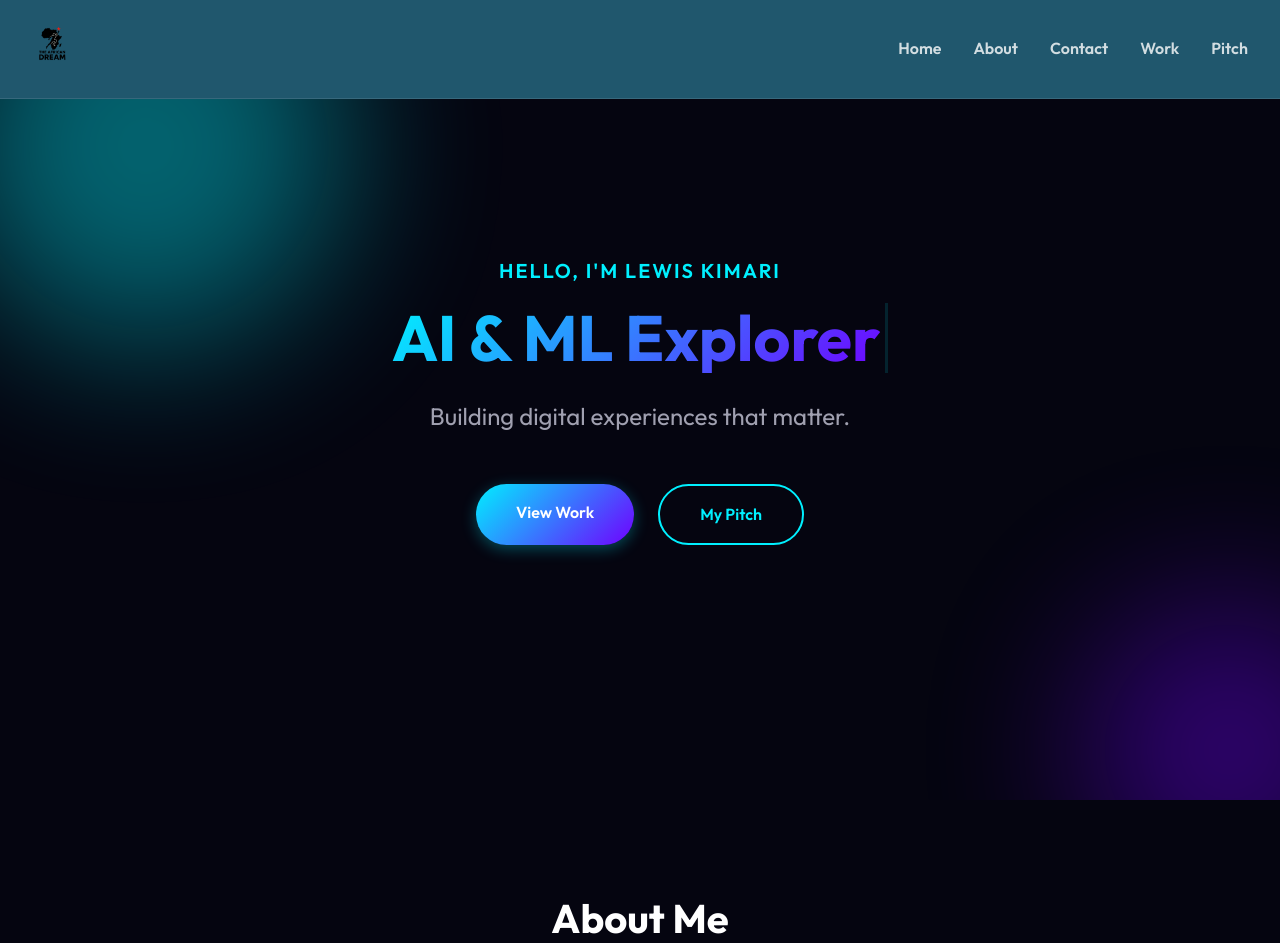
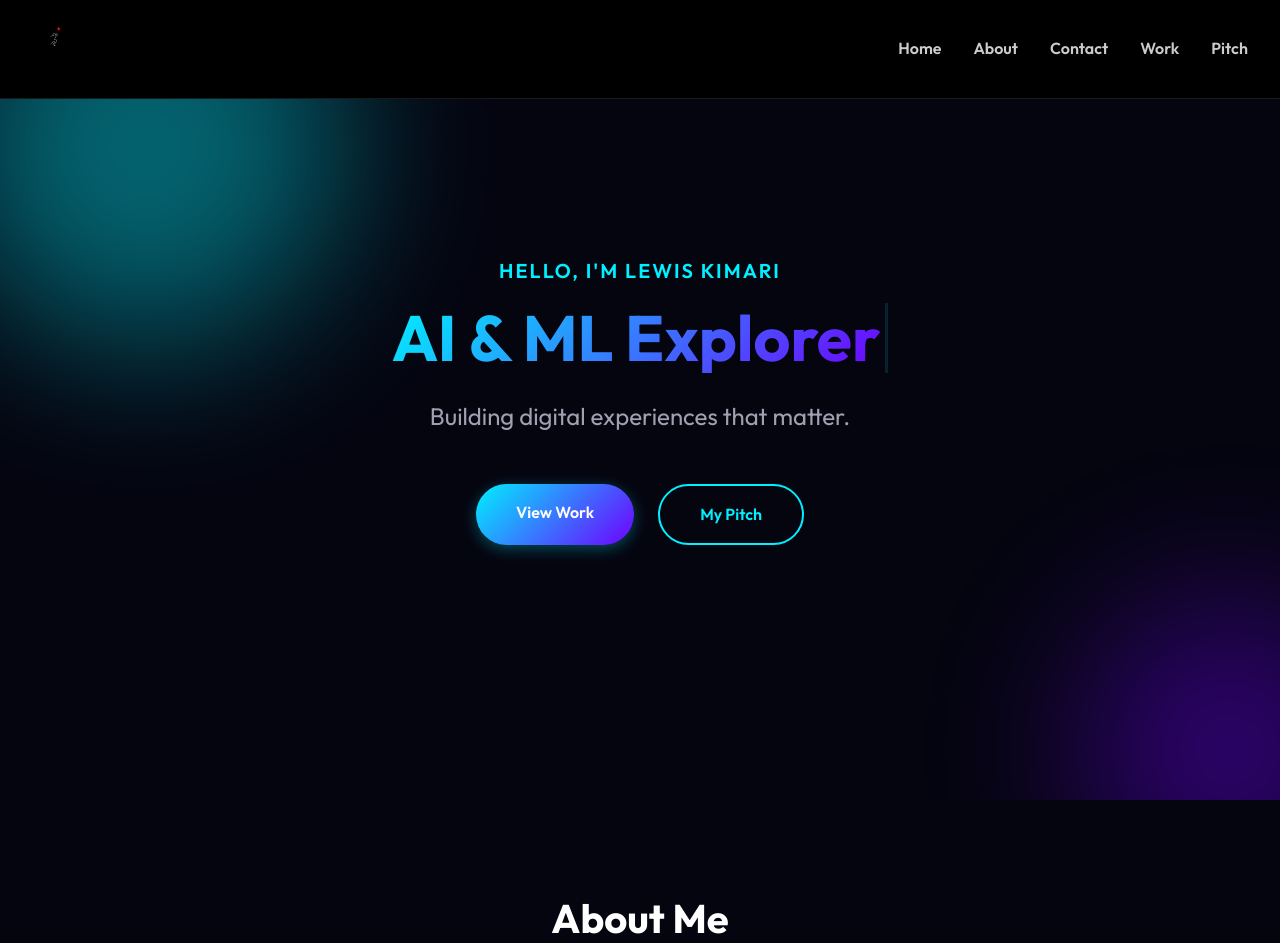
Before and after one commit to dewhizz/Personal-Website, a website: page index.html in a window 1280 px wide. Shown: the top 943 px of the page. Drawn offline with Linux system fonts and the light colour scheme.

Commit message:
mon commit

```diff
--- a/style.css
+++ b/style.css
@@ -92,7 +92,7 @@ a {
     display: flex;
     justify-content: space-between;
     align-items: center;
-    background: rgb(32, 87, 109);
+    background: rgb(0, 0, 0);
     backdrop-filter: blur(10px);
     z-index: 1000;
     border-bottom: 1px solid var(--glass-border);
```
